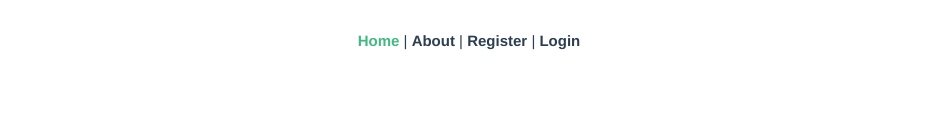
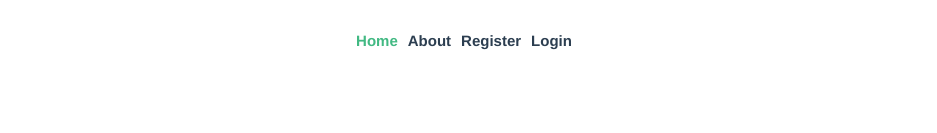
Before and after one commit to fredden87/2dv612-agile, a Vue app in the folder Frontend/: page /#/ in a window 1280 px wide. Shown: the top 133 px of the page, without its empty margins (171-1108 px from the left). Built offline with nearby package versions, Linux system fonts and the light colour scheme.

Commit message:
Adding navbar change tests.

```diff
--- a/Frontend/src/components/NavBar.vue
+++ b/Frontend/src/components/NavBar.vue
@@ -1,15 +1,57 @@
 <template>
-    <div id="nav">
-      <router-link to="/">Home</router-link> |
-      <router-link to="/about">About</router-link> |
-      <router-link to="/register">Register</router-link> |
-      <router-link to="/login">Login</router-link>
+    <div id="nav" v-on:click="setLoggedIn">
+      <router-link class="spacing"
+        v-for="routes in links"
+        v-bind:key="routes.id"
+        :to="`${routes.page}`"
+      >{{routes.text}}</router-link>
     </div>
 </template>
 
 <script>
+import Vue from 'vue'
 export default {
-
+  name: "NavBar",
+  data() {
+    return {
+      links: [
+        {
+          id: 0,
+          text: "Home",
+          page: "/"
+        },
+        {
+          id: 1,
+          text: "About",
+          page: "/about"
+        },
+        {
+          id: 2,
+          text: "Register",
+          page: "/register"
+        },
+        {
+          id: 3,
+          text: "Login",
+          page: "/login"
+        }
+      ]
+    }
+  },
+  methods: {
+    setLoggedIn: function() {
+      Vue.set(this.links, 3, {
+        id: 3,
+        text: "Log out",
+        page: "/logout"
+      })
+      Vue.set(this.links, 4, {
+        id: 4,
+        text: "Settings",
+        page: "/settings"
+      })
+    }
+  }
 }
 </script>
 
@@ -33,4 +75,8 @@ export default {
 #nav a.router-link-exact-active {
   color: #42b983;
 }
+
+.spacing {
+  margin-right: 10px;
+}
 </style>
```
